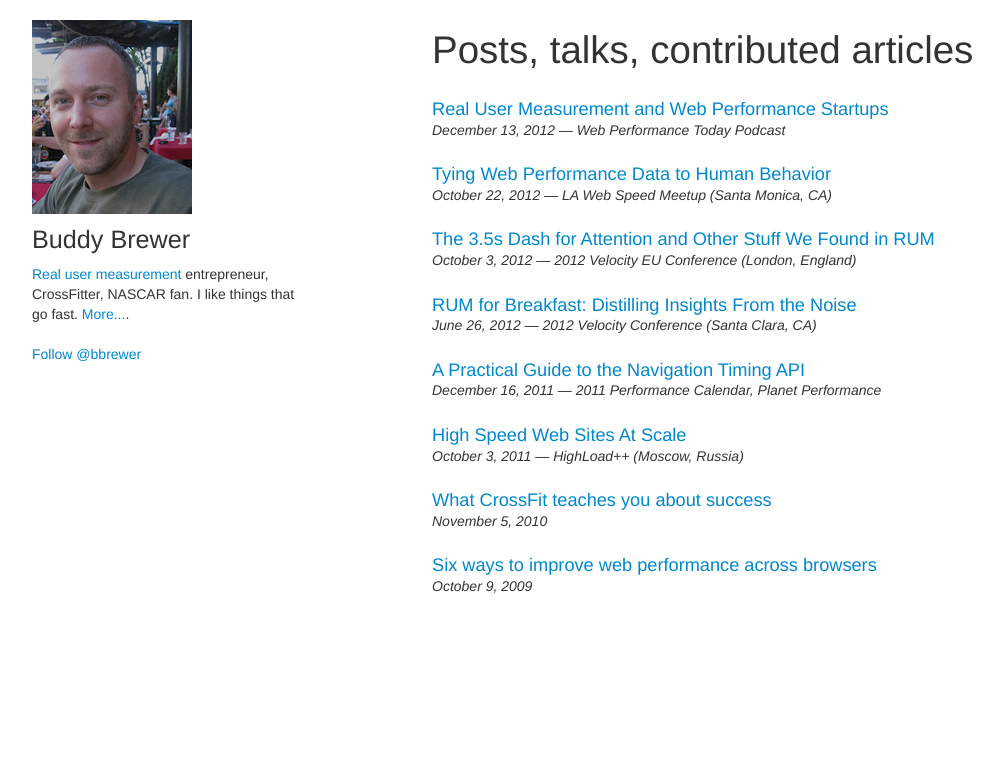
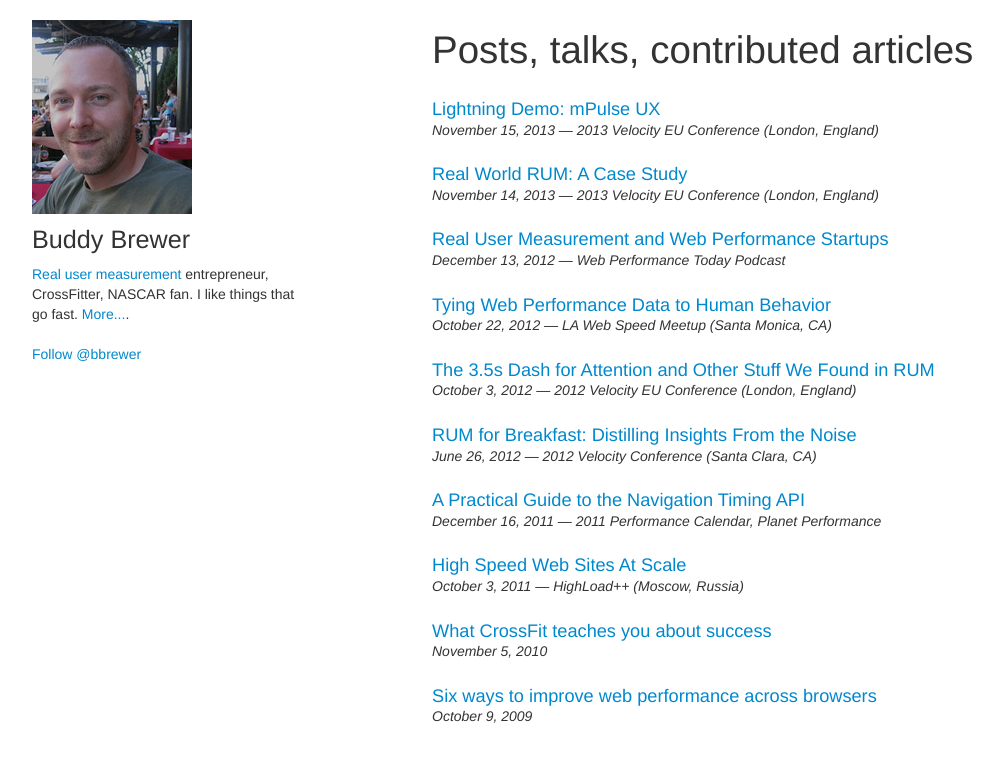
Before and after one commit to bbrewer/buddybrewer.com, a Jekyll site: the page built from index.html, in a window 1280 px wide. Shown: the top 762 px of the page, without its empty margins (23-1026 px from the left). Built offline with Jekyll 4.4.1, drawn with Linux system fonts in a browser that asks for light colours.

Commit message:
Add velocity eu links to home page.

```diff
--- a/index.html
+++ b/index.html
@@ -8,6 +8,19 @@ description: Web performance entrepreneur, CrossFitter, NASCAR fan. I like thing
 
 <div id="post-index">
 
+<p>
+  <a class="post-title" href="https://www.youtube.com/watch?v=OnB_u8ups-M">
+    Lightning Demo: mPulse UX
+  </a><br>
+  <em>November 15, 2013 &mdash; 2013 Velocity EU Conference (London, England)</em>
+</p>
+
+<p>
+  <a class="post-title" href="http://www.slideshare.net/MeasureWorks/measureworks-velocity-europe-real-world-rum">
+    Real World RUM: A Case Study
+  </a><br>
+  <em>November 14, 2013 &mdash; 2013 Velocity EU Conference (London, England)</em>
+</p>
 
 <p>
   <a class="post-title" href="http://www.strangeloopnetworks.com/resources/podcasts/buddy-brewer/">
```
